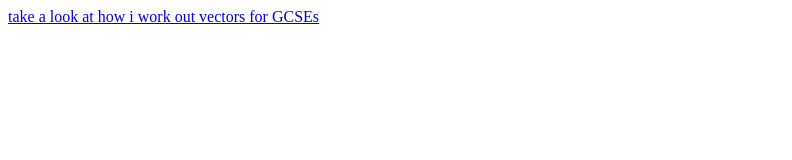
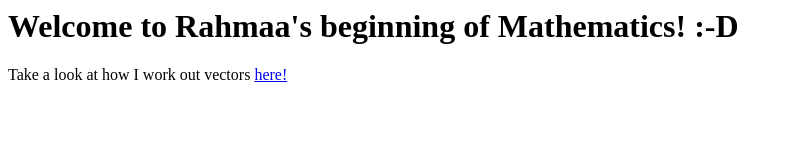
Before and after one commit to rahmaahannan/RahmaaHannan.github.io, a plain HTML site: page index.html in a window 1280 px wide. Shown: the whole page, without its empty margins (0-792 px from the left). Drawn offline with Linux system fonts and the light colour scheme.

Commit message:
adding headers and paragraphs

```diff
--- a/index.html
+++ b/index.html
@@ -1 +1,4 @@
-<a href="108_Vectors P7.pdf"> take a look at how i work out vectors for GCSEs </a>
+<h1>Welcome to Rahmaa's beginning of Mathematics! :-D</h1>
+
+
+<p> Take a look at how I work out vectors <a href="108_Vectors P7.pdf"> here! </a> </p>
```
